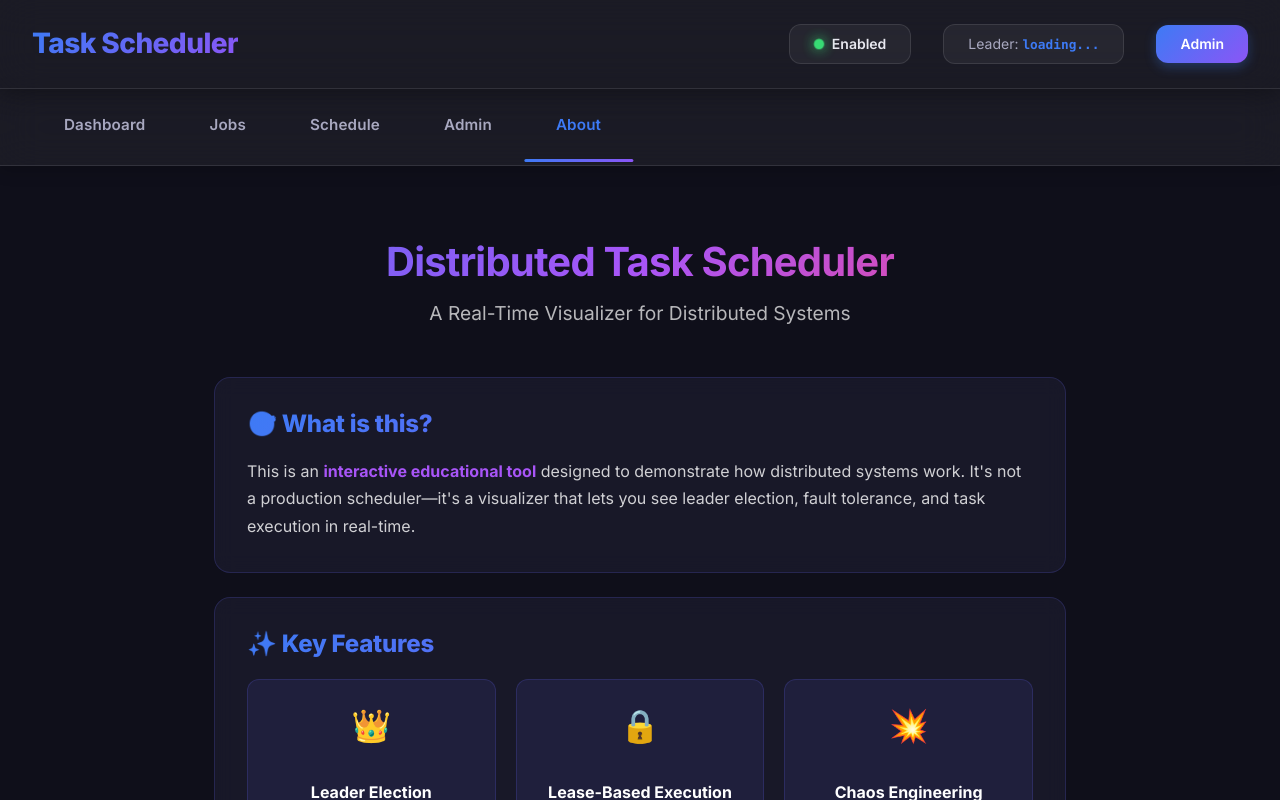
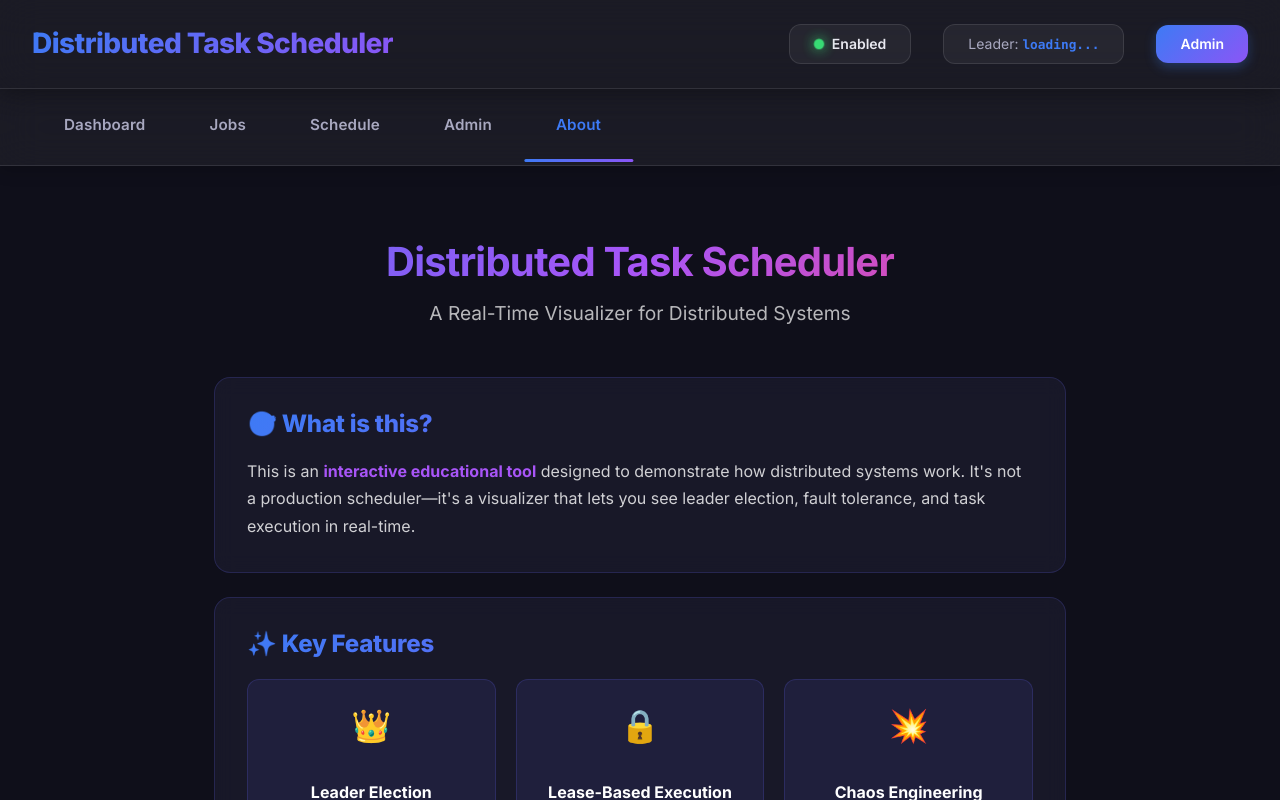
Before and after one commit to Dikshant09/distributed-task-scheduler, a React (Vite) app in the folder Client/: page /about in a window 1280 px wide. Shown: the top 800 px of the page. Built offline with nearby package versions, Linux system fonts and the light colour scheme; no server answers.

Commit message:
feat: Update app title to 'Distributed Task Scheduler', add meta description, and refine About page CTA.

```diff
--- a/Client/index.html
+++ b/Client/index.html
@@ -1,13 +1,19 @@
 <!doctype html>
 <html lang="en">
+
 <head>
   <meta charset="UTF-8" />
   <link rel="icon" type="image/svg+xml" href="/vite.svg" />
   <meta name="viewport" content="width=device-width, initial-scale=1.0" />
-    <title>client</title>
+  <meta name="description"
+    content="Interactive distributed system visualizer demonstrating leader election, fault tolerance, and task scheduling." />
+  <meta name="theme-color" content="#0f172a" />
+  <title>Distributed Task Scheduler</title>
 </head>
+
 <body>
   <div id="root"></div>
   <script type="module" src="/src/main.jsx"></script>
 </body>
+
 </html>
--- a/Client/src/components/Header.jsx
+++ b/Client/src/components/Header.jsx
@@ -25,7 +25,7 @@ function Header() {
     return (
         <header className="header">
             <div className="header-left">
-                <h1>Task Scheduler</h1>
+                <h1>Distributed Task Scheduler</h1>
             </div>
             <div className="header-right">
                 <div className="status-indicator">
--- a/Client/src/pages/About.jsx
+++ b/Client/src/pages/About.jsx
@@ -109,9 +109,9 @@ const About = () => {
                 <h2>🚀 Try It Out</h2>
                 <div className="cta-buttons">
                     <Link to="/" className="cta-button primary">
-                        View Dashboard
+                        Go to Dashboard
                     </Link>
-                    <a
+                    {/* <a
                         href="https://github.com/Dikshant09/distributed-task-scheduler"
                         target="_blank"
                         rel="noopener noreferrer"
```
Lines whose indentation alone changed are shown as unchanged.
